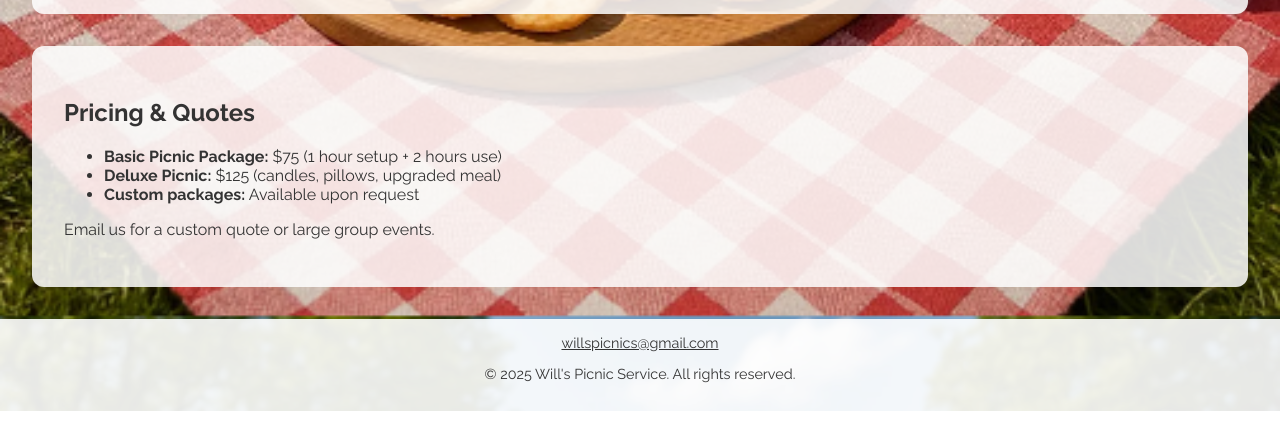
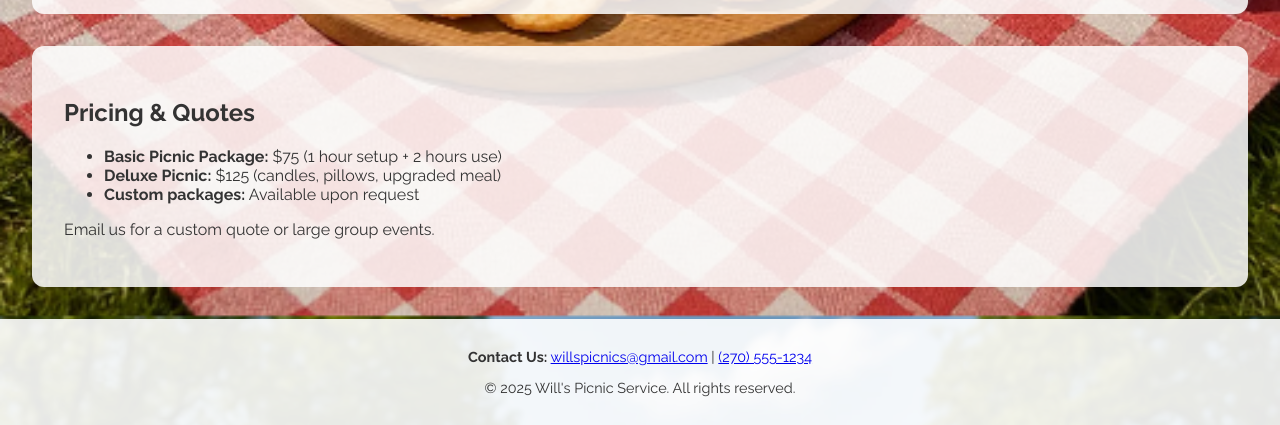
Before and after one commit to Willspicnic/Willspicnic, a plain HTML site: page index.html in a window 1280 px wide. Shown: the part 1608-2033 px from the top of the page. Drawn offline with Linux system fonts and the light colour scheme.

Commit message:
Update index.html

```diff
--- a/index.html
+++ b/index.html
@@ -89,7 +89,10 @@
   </section>
 
   <footer>
-    <a href="mailto:willspicnics@gmail.com" style="color: #333; text-decoration: underline;">willspicnics@gmail.com</a>
+    <p><strong>Contact Us:</strong>
+  <a href="mailto:willspicnics@gmail.com">willspicnics@gmail.com</a> |
+  <a href="tel:+12705551234">(270) 555-1234</a>
+</p>
     <p>&copy; 2025 Will's Picnic Service. All rights reserved.</p>
   </footer>
 </body>
```
